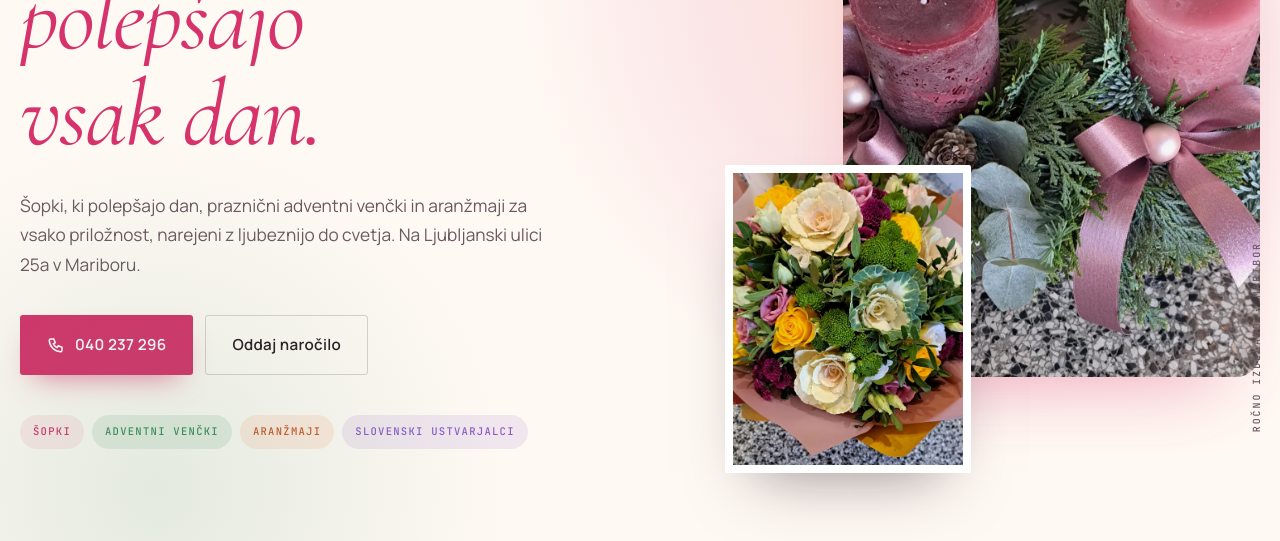
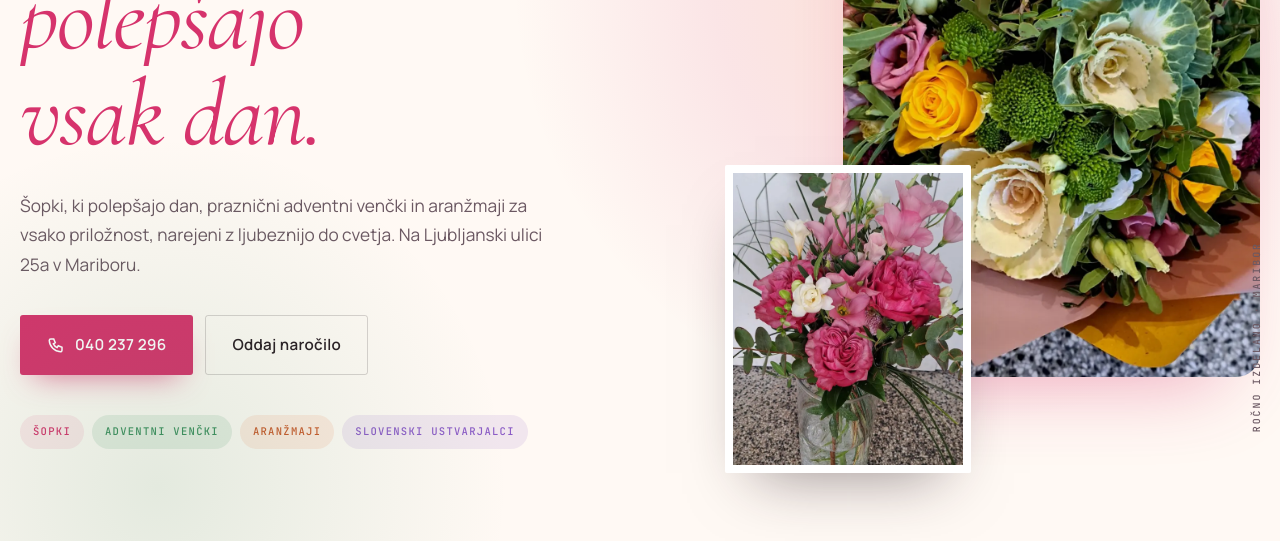
Before and after one commit to Elektron-26/predogled-orhideja, a plain HTML site: page index.html in a window 1280 px wide. Shown: the part 411-952 px from the top of the page. Drawn offline with nearby package versions, Linux system fonts and the light colour scheme.

Commit message:
Pisan sopek na vrhu

```diff
--- a/index.html
+++ b/index.html
@@ -202,8 +202,8 @@ footer{border-top:1px solid var(--line);padding:60px 0 120px;color:var(--t2);fon
       <div class="tagi"><span class="tag">Šopki</span><span class="tag">Adventni venčki</span><span class="tag">Aranžmaji</span><span class="tag">Slovenski ustvarjalci</span></div>
     </div>
     <div class="hero-foto">
-      <div class="a"><img src="img/advent-roza.webp" alt="Adventni venček z rožnatimi svečami"></div>
-      <div class="b"><img src="img/sopek-pisan.webp" alt="Pisan šopek"></div>
+      <div class="a"><img src="img/sopek-pisan.webp" alt="Pisan šopek z vrtnicami in okrasnim ohrovtom"></div>
+      <div class="b"><img src="img/sopek-roza2.webp" alt="Šopek rožnatih vrtnic"></div>
       <div class="zig">Ročno izdelano · Maribor</div>
     </div>
   </div>
```
